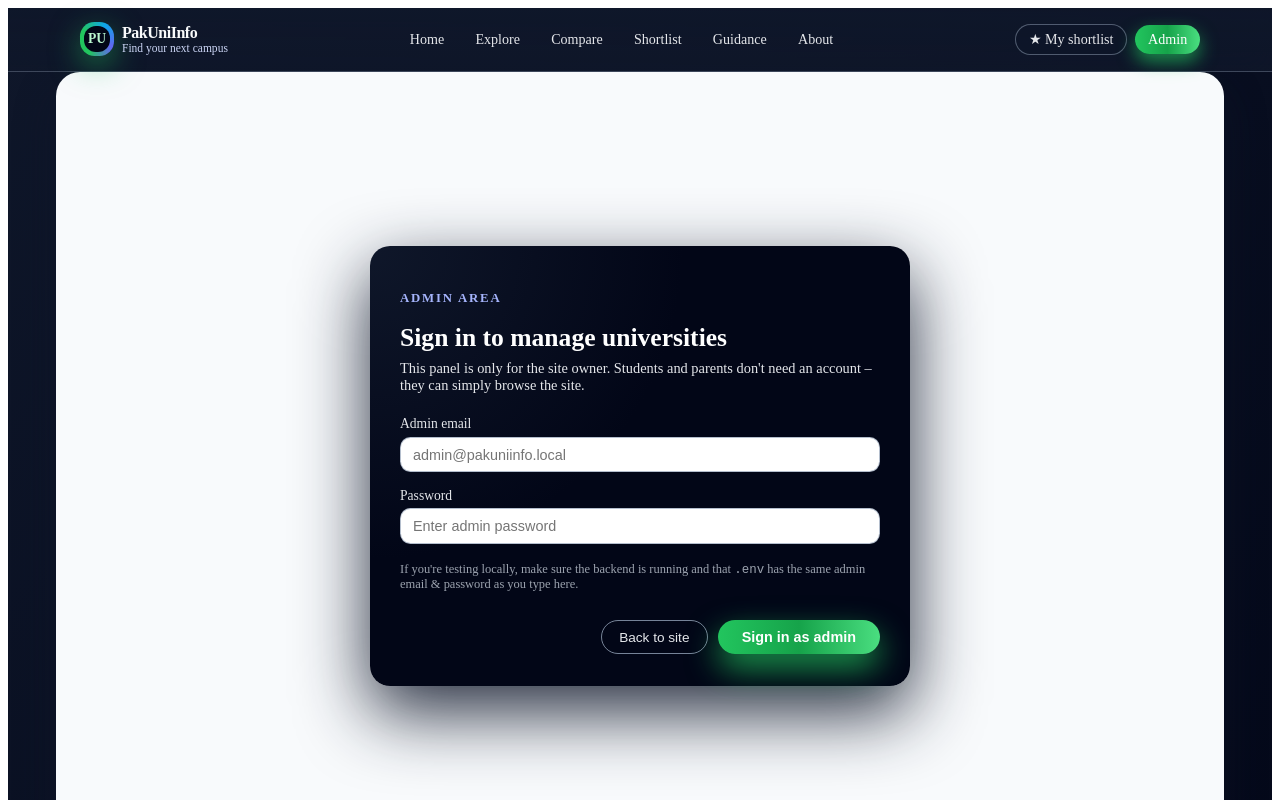
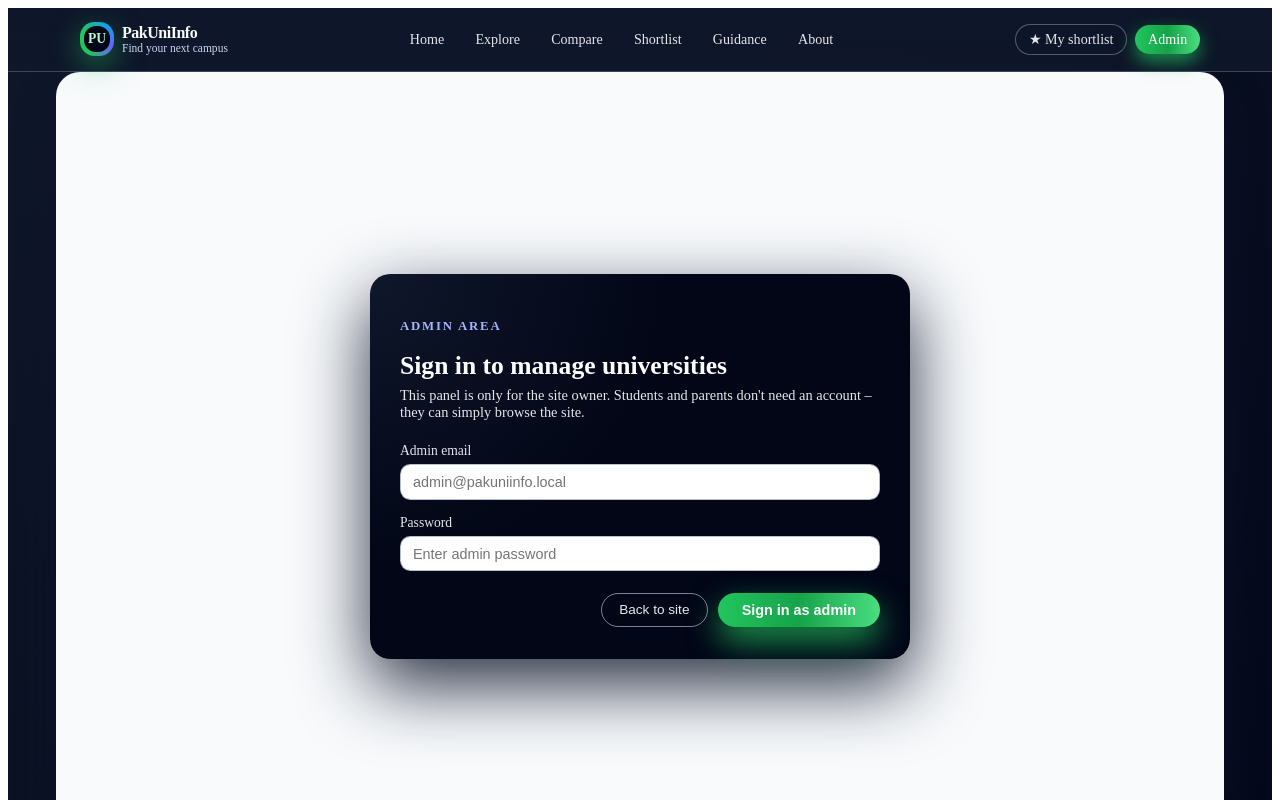
Before and after one commit to abdullah-mangrio/PakUniInfo, a React (Vite) app in the folder client/: page /admin in a window 1280 px wide. Shown: the top 800 px of the page. Built offline with nearby package versions, Linux system fonts and the light colour scheme; no server answers.

Commit message:
Update Text on Admin Login Page

```diff
--- a/client/src/pages/AdminLogin.jsx
+++ b/client/src/pages/AdminLogin.jsx
@@ -221,17 +221,7 @@ export default function AdminLogin() {
           </div>
 
           {/* Helper note */}
-          <p
-            style={{
-              margin: "0.2rem 0 0.4rem",
-              fontSize: "0.78rem",
-              color: "#9ca3af",
-            }}
-          >
-            If you&apos;re testing locally, make sure the backend is running and
-            that <code style={{ fontSize: "0.78rem" }}>.env</code> has the same
-            admin email &amp; password as you type here.
-          </p>
+
 
           {/* Buttons */}
           <div
```
